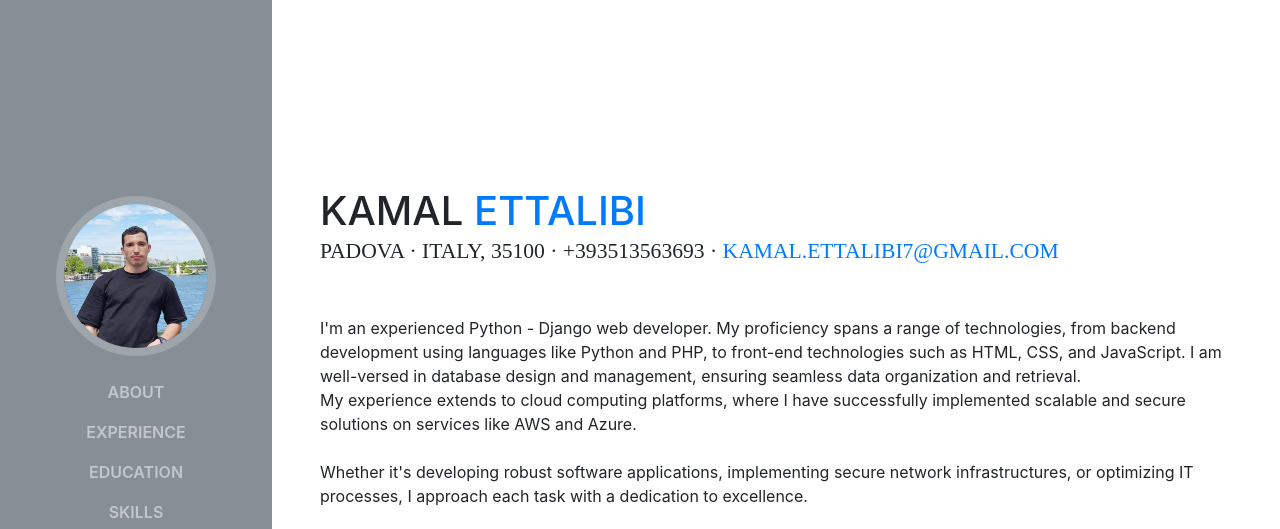
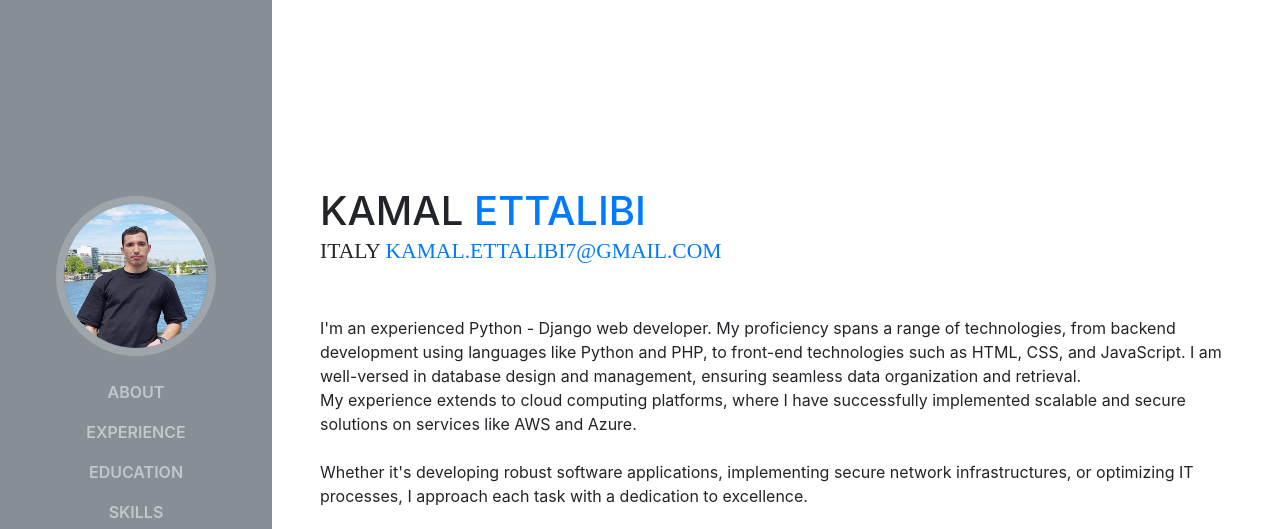
Before and after one commit to kamilu707/kamalettalibi-portoflio, a website with bundled scripts: page index.html in a window 1280 px wide. Shown: the top 529 px of the page. Built offline with nearby package versions, Linux system fonts and the light colour scheme; a web font is replaced by a local one.

Commit message:
delte personal infos

```diff
--- a/index.html
+++ b/index.html
@@ -69,7 +69,7 @@
           <h1 class="mb-0">Kamal
             <span class="text-primary">Ettalibi</span>
           </h1>
-          <div class="subheading mb-5">Padova · Italy, 35100 · +393513563693 ·
+          <div class="subheading mb-5">Italy
             <a href="mailto:name@email.com">kamal.ettalibi7@gmail.com</a>
           </div>
           <p class="mb-5">I'm an experienced Python - Django web developer. My proficiency spans a range of technologies, from backend development using languages like Python and PHP, to front-end technologies such as HTML, CSS, and JavaScript. I am well-versed in database design and management, ensuring seamless data organization and retrieval.<br>
```
